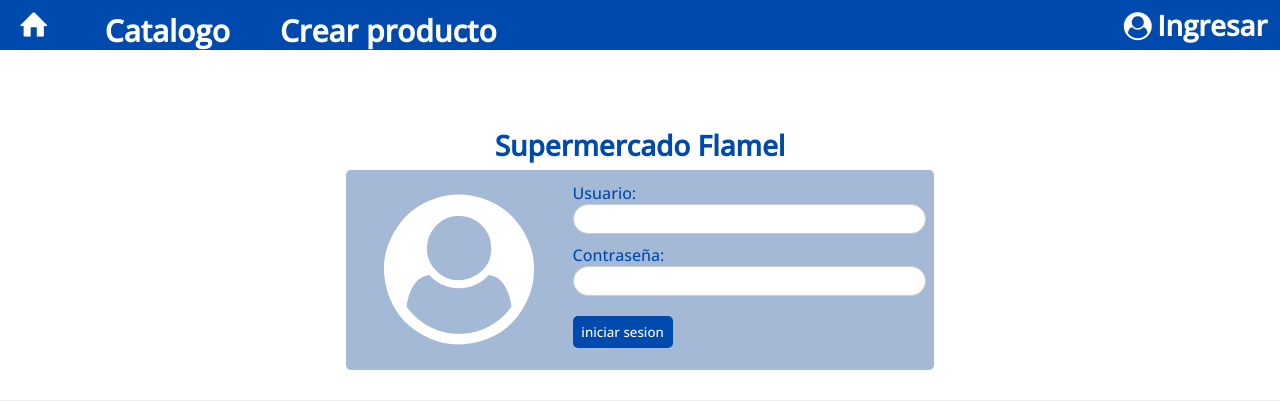
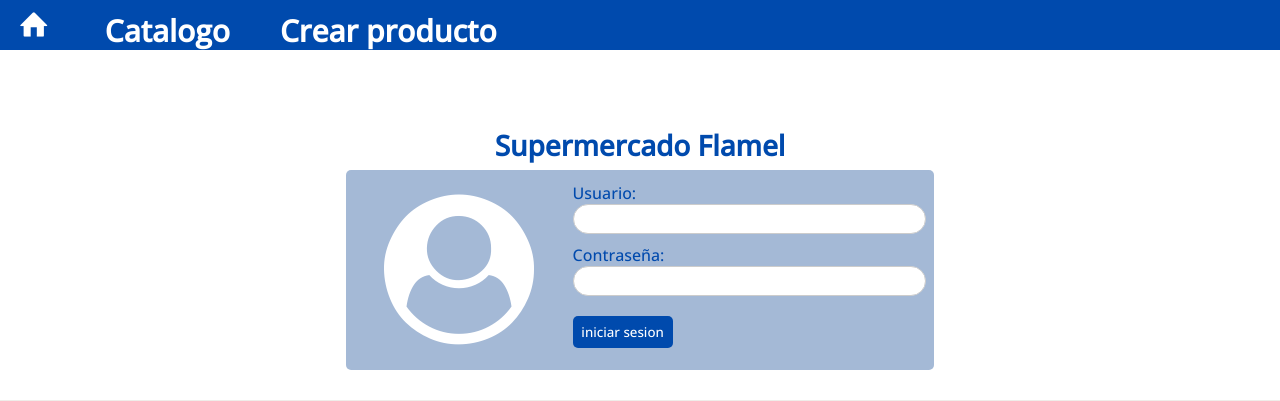
Before and after one commit to Lealuski/Frontend, a Flask app: page /login in a window 1280 px wide. Shown: the top 401 px of the page. Run offline with Flask 3, Linux system fonts and the light colour scheme; some web fonts are replaced.

Commit message:
se quito el login

```diff
--- a/templates/catalogo.html
+++ b/templates/catalogo.html
@@ -22,9 +22,6 @@
             </a>
             <a href="/crud">
                 <h1 style="margin-left: 50px;">Crear producto</h1>
-            </a>
-            <a href="/login">
-                <label class="icon-user-circle" for="usuario">Ingresar</label>
             </a>
         </div>
     </header>
--- a/templates/crud.html
+++ b/templates/crud.html
@@ -20,9 +20,6 @@
             </a>
             <a href="/crud">
                 <h1 style="margin-left: 50px;">Crear producto</h1>
-            </a>
-            <a href="/login">
-                <label class="icon-user-circle" for="usuario">Ingresar</label>
             </a>
         </div>
     </header>
--- a/templates/detalle.html
+++ b/templates/detalle.html
@@ -21,9 +21,6 @@
             </a>
             <a href="/crud">
                 <h1 style="margin-left: 50px;">Crear producto</h1>
-            </a>
-            <a href="/login">
-                <label class="icon-user-circle" for="usuario">Ingresar</label>
             </a>
         </div>
     </header>
--- a/templates/index.html
+++ b/templates/index.html
@@ -21,9 +21,6 @@
             </a>
             <a href="/crud">
                 <h1 style="margin-left: 50px;">Crear producto</h1>
-            </a>
-            <a href="/login">
-                <label class="icon-user-circle" for="usuario">Ingresar</label>
             </a>
         </div>
     </header>
--- a/templates/login.html
+++ b/templates/login.html
@@ -21,9 +21,6 @@
             </a>
             <a href="/crud">
                 <h1 style="margin-left: 50px;">Crear producto</h1>
-            </a>
-            <a href="/login">
-                <label class="icon-user-circle" for="usuario">Ingresar</label>
             </a>
         </div>
     </header>
```
